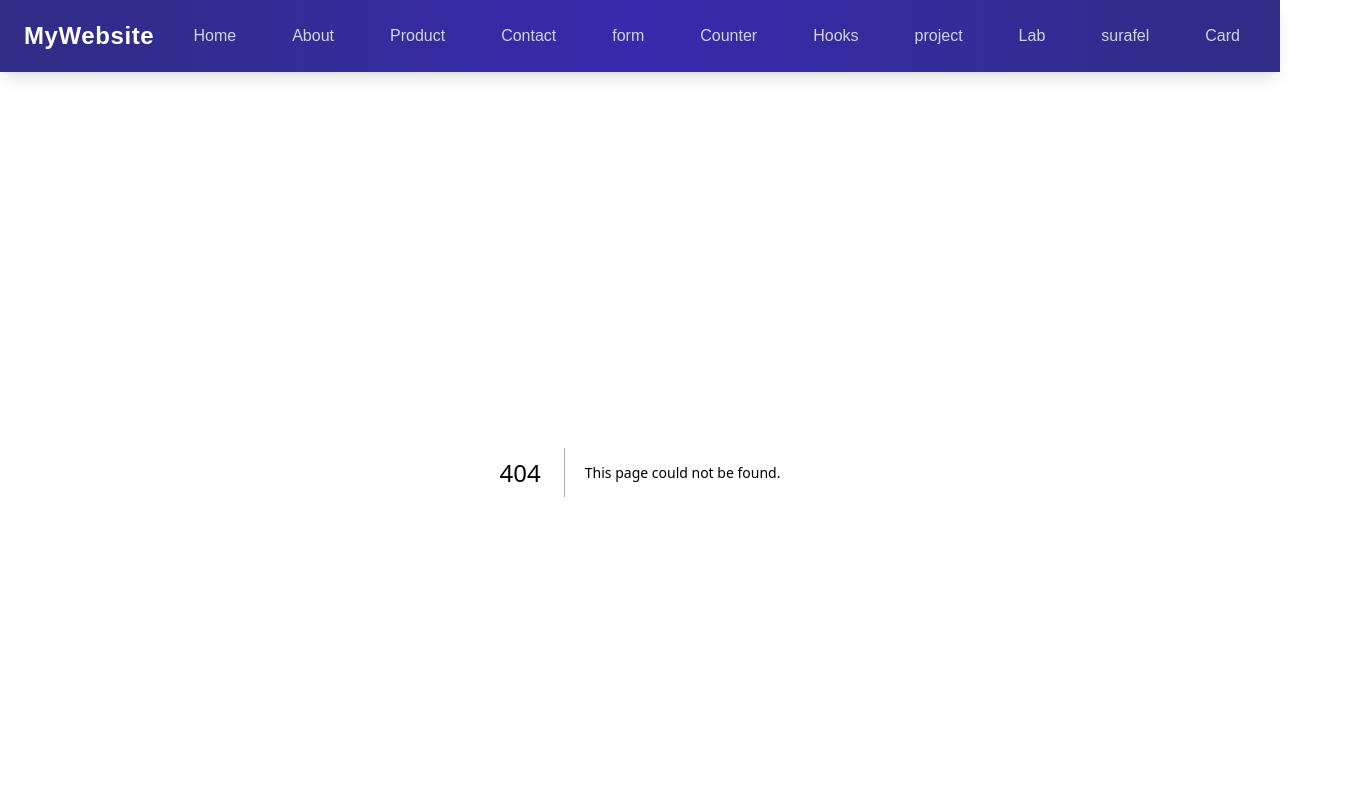
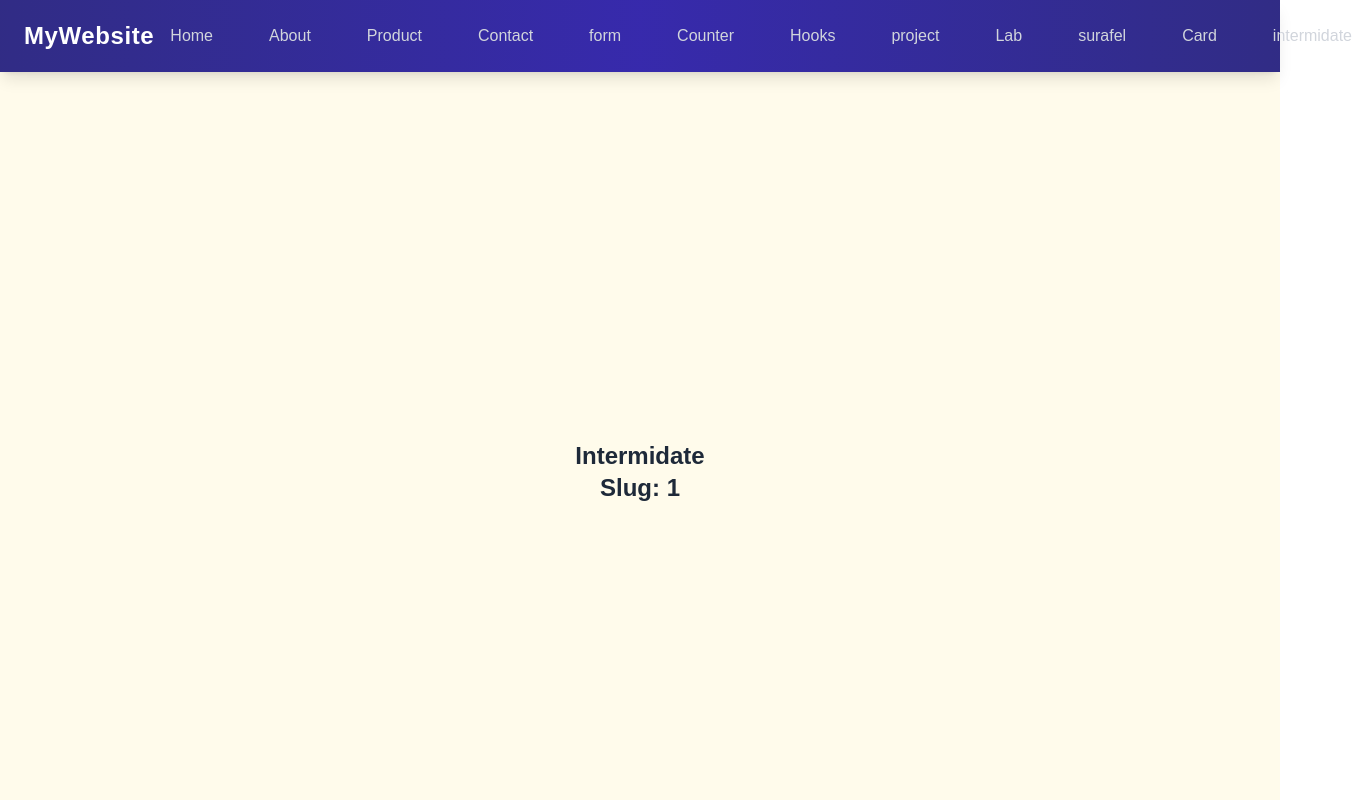
Before and after one commit to abyssiniatech/Nextjs_intermidate, a Next.js app: page /intermidate/1 in a window 1280 px wide. Before the commit this address had no page. Shown: the top 800 px of the page, 1368 px wide, since content can reach past the window. Built offline with nearby package versions, Linux system fonts and the light colour scheme.

Commit message:
add params:

```diff
--- a/app/components/Link.tsx
+++ b/app/components/Link.tsx
@@ -15,6 +15,7 @@ export const links = [
   { name: 'Lab', href: '/lab' },
   { name: 'surafel', href: '/surafel' },
   { name: 'Card', href: '/card' },
+  {name: 'intermidate', href: '/intermidate' }
 ];
 
 const Linkpage = () => {
--- /dev/null
+++ b/app/intermidate/[slug]/page.tsx
@@ -0,0 +1,13 @@
+import React from 'react'
+// params slug
+const page = async ({params}: {params: Promise<{slug: string} >}) => {
+  const { slug } = await params;
+  return (
+    <div className='bg-amber-50 h-screen flex flex-col items-center justify-center text-2xl font-bold  text-gray-800'>
+      <h1>Intermidate</h1>
+      <p>Slug: {slug}</p>
+    </div>
+  )
+}
+
+export default page
--- /dev/null
+++ b/app/intermidate/page.tsx
@@ -0,0 +1,12 @@
+import React from 'react'
+
+const page = ({}) => {
+
+  return (
+    <div className='min-h-screen flex justify-center  bg-gray-200 checked:bg-gray-300 text-2xl font-bold text-gray-800'>
+      <h1>Welcome to Next.js 16 Intermediate</h1>
+    </div>
+  )
+}
+
+export default page
```
